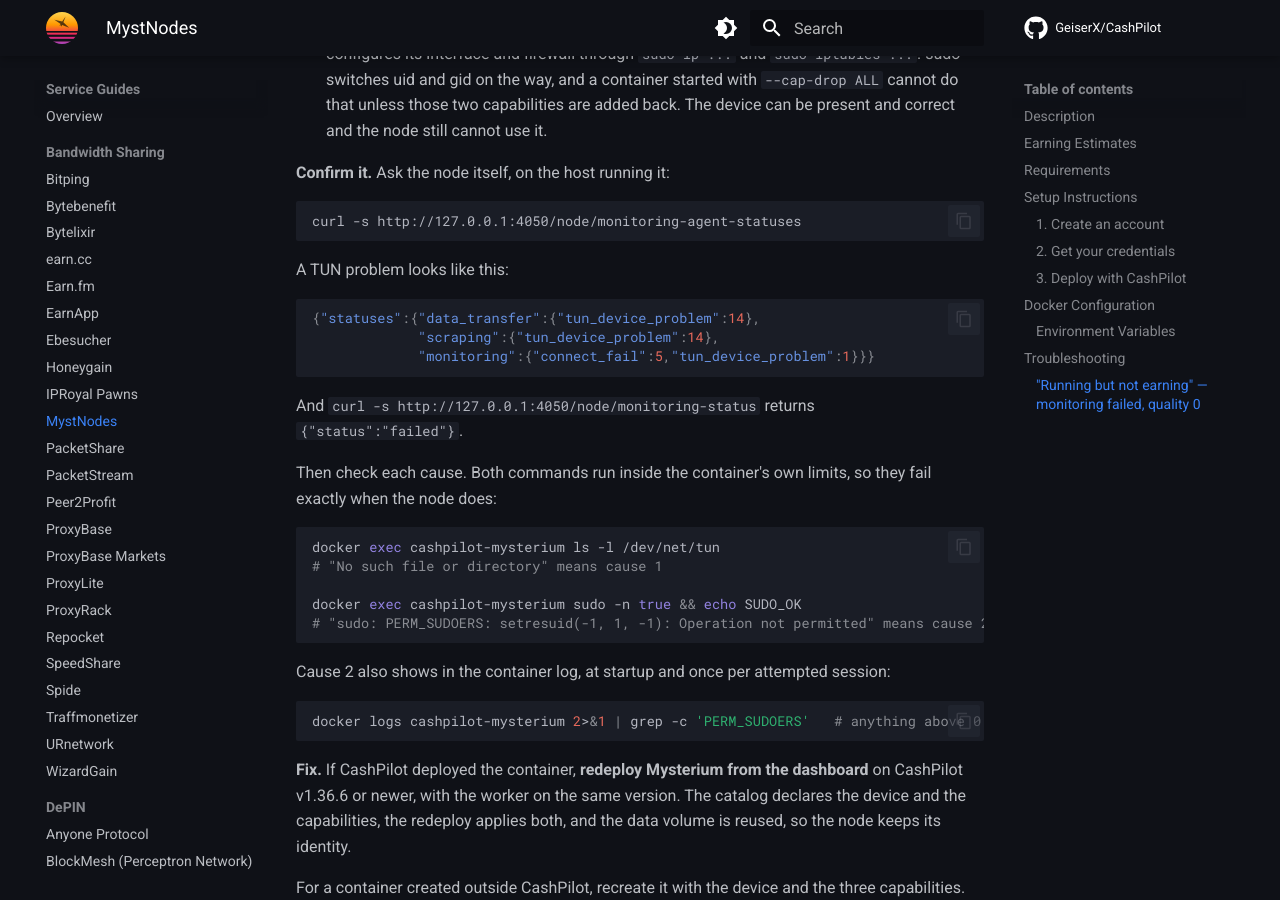
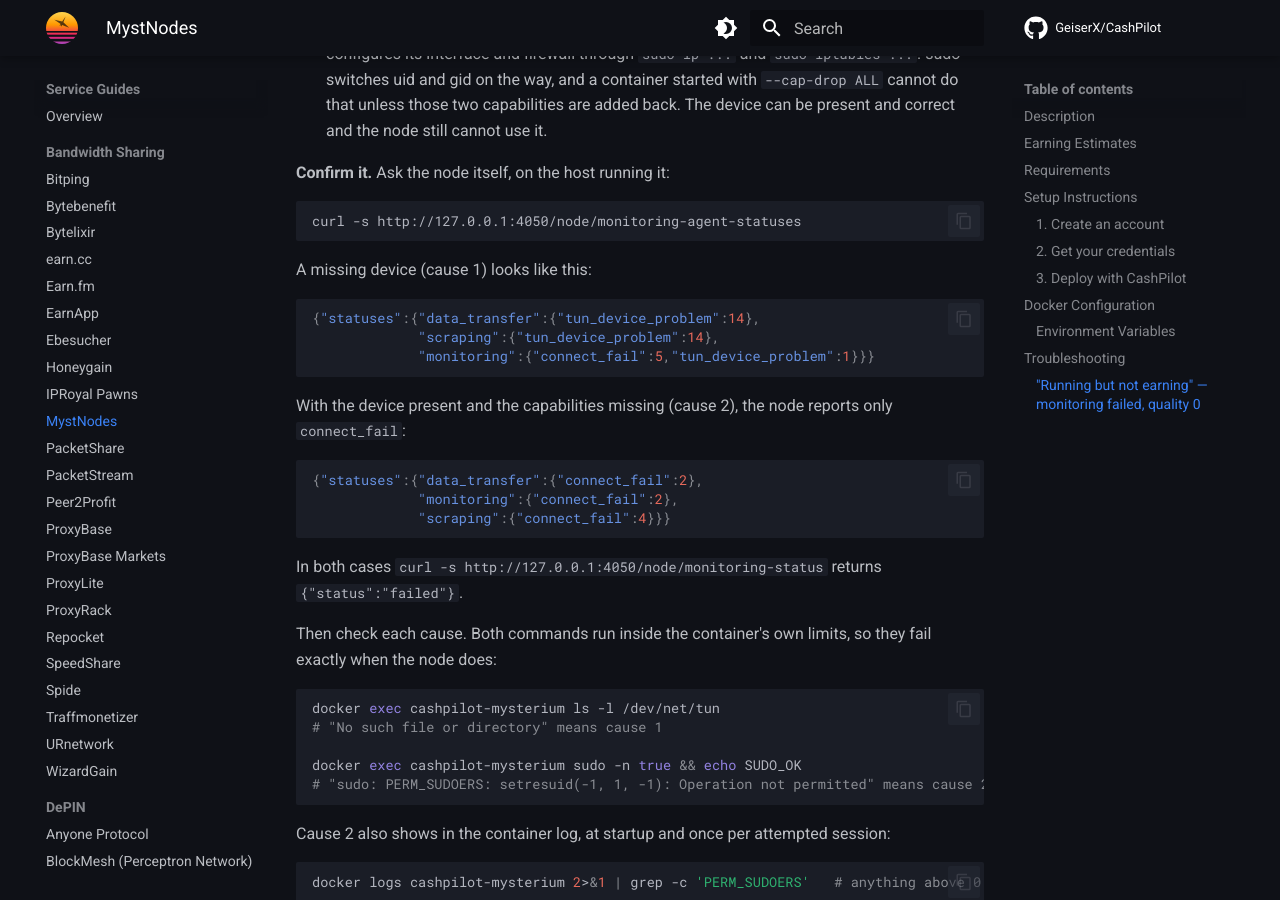
Before and after one commit to GeiserX/CashPilot, an MkDocs documentation site: the page built from docs/guides/mysterium.md, in a window 1280 px wide and 900 px high, scrolled down 2637 px. Built offline with MkDocs 1.6.1 and Material for MkDocs 9.7.7, drawn with Linux system fonts in a browser that asks for light colours; comment, search, counter and statistics services are not loaded.

Commit message:
fix(mysterium): say what the redeploy changed, and what cause 2 looks like from the node
The redeploy toast was headed "kept from the previous deployment" and then
listed capabilities that were replaced. The capability comparison no longer
reports a reordered or differently-cased list as a change. The health signal
tells the operator to update the worker first, since an older worker refuses
the new capabilities. The guide shows the connect_fail status a node with the
device but without the capabilities reports, taken from a production node.

````diff
--- a/docs/guides/mysterium.md
+++ b/docs/guides/mysterium.md
@@ -83,7 +83,7 @@
 curl -s http://127.0.0.1:4050/node/monitoring-agent-statuses
 ```
 
-A TUN problem looks like this:
+A missing device (cause 1) looks like this:
 
 ```json
 {"statuses":{"data_transfer":{"tun_device_problem":14},
@@ -91,7 +91,16 @@
              "monitoring":{"connect_fail":5,"tun_device_problem":1}}}
 ```
 
-And `curl -s http://127.0.0.1:4050/node/monitoring-status` returns
+With the device present and the capabilities missing (cause 2), the node reports
+only `connect_fail`:
+
+```json
+{"statuses":{"data_transfer":{"connect_fail":2},
+             "monitoring":{"connect_fail":2},
+             "scraping":{"connect_fail":4}}}
+```
+
+In both cases `curl -s http://127.0.0.1:4050/node/monitoring-status` returns
 `{"status":"failed"}`.
 
 Then check each cause. Both commands run inside the container's own limits, so
````
Also changed, not shown: app/static/js/app.js, 3 other files.
